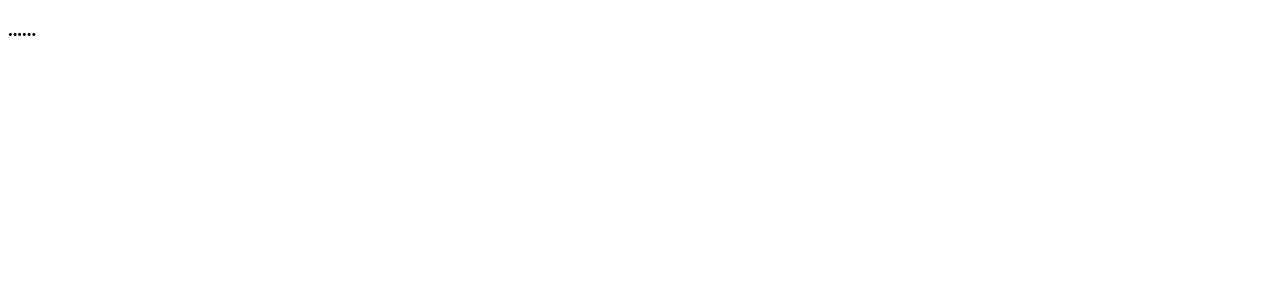
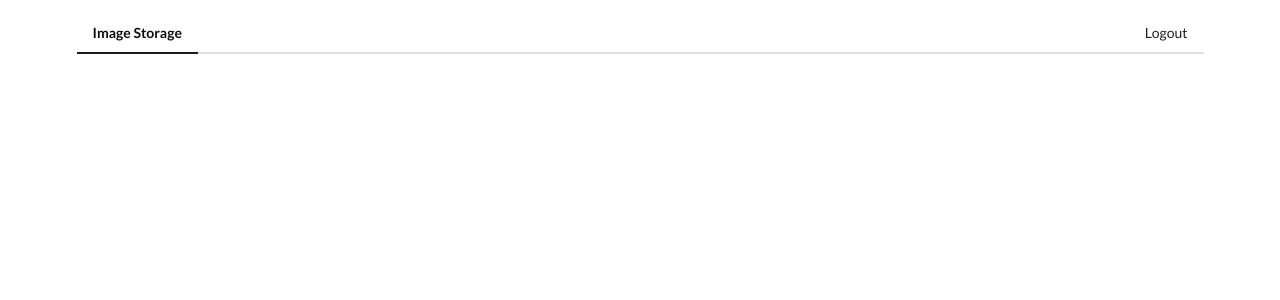
Before and after one commit to vue-apps/images-uploader-app-vue, a Vue app: page / in a window 1280 px wide. Shown: the top 300 px of the page. Built offline with nearby package versions, Linux system fonts and the light colour scheme.

Commit message:
add semantic ui to the project, create AppHeader component & add some styling to it

```diff
--- a/public/index.html
+++ b/public/index.html
@@ -1,15 +1,23 @@
 <!DOCTYPE html>
 <html lang="">
   <head>
-    <meta charset="utf-8">
-    <meta http-equiv="X-UA-Compatible" content="IE=edge">
-    <meta name="viewport" content="width=device-width,initial-scale=1.0">
-    <link rel="icon" href="<%= BASE_URL %>favicon.ico">
+    <meta charset="utf-8" />
+    <meta http-equiv="X-UA-Compatible" content="IE=edge" />
+    <meta name="viewport" content="width=device-width,initial-scale=1.0" />
+    <link rel="icon" href="<%= BASE_URL %>favicon.ico" />
+    <link
+      rel="stylesheet"
+      href="https://cdnjs.cloudflare.com/ajax/libs/semantic-ui/2.4.1/semantic.min.css"
+    />
     <title><%= htmlWebpackPlugin.options.title %></title>
   </head>
   <body>
     <noscript>
-      <strong>We're sorry but <%= htmlWebpackPlugin.options.title %> doesn't work properly without JavaScript enabled. Please enable it to continue.</strong>
+      <strong
+        >We're sorry but <%= htmlWebpackPlugin.options.title %> doesn't work
+        properly without JavaScript enabled. Please enable it to
+        continue.</strong
+      >
     </noscript>
     <div id="app"></div>
     <!-- built files will be auto injected -->
--- a/src/App.vue
+++ b/src/App.vue
@@ -1,9 +1,13 @@
 <template>
-  <h3>......</h3>
+  <AppHeader />
 </template>
 
 <script>
+import AppHeader from '@/components/AppHeader';
 export default {
   name: 'App',
+  components: {
+    AppHeader,
+  },
 };
 </script>
--- /dev/null
+++ b/src/components/AppHeader.vue
@@ -0,0 +1,14 @@
+<template>
+  <div class="ui container secondary pointing menu">
+    <a href="/" class="active item">Image Storage</a>
+    <div class="right menu">
+      <a href="" class="ui item">Logout</a>
+    </div>
+  </div>
+</template>
+
+<script>
+export default {
+  name: 'AppHeader',
+};
+</script>
```
